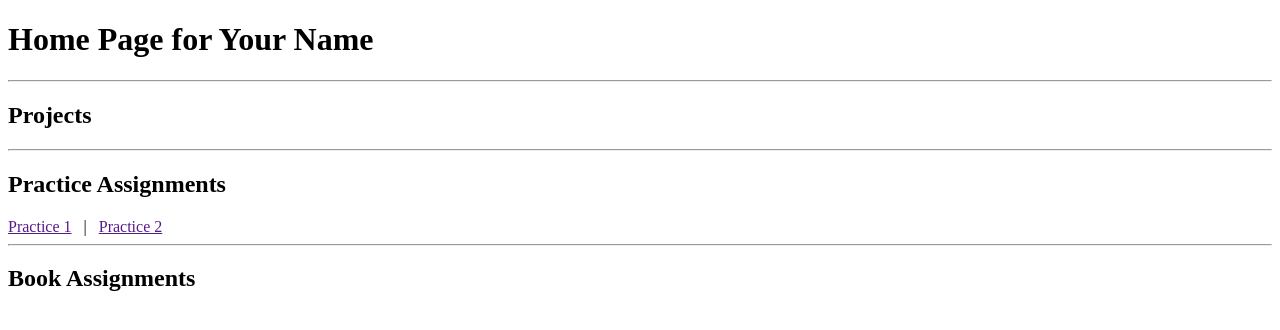
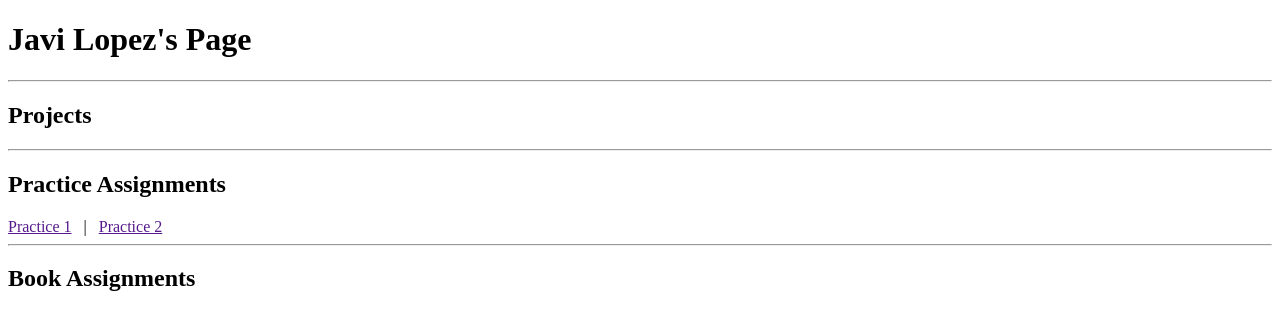
Before and after one commit to customerserviceee/info2420, a plain HTML site: page index.html in a window 1280 px wide. Drawn offline with Linux system fonts and the light colour scheme.

Commit message:
Update index.html

```diff
--- a/index.html
+++ b/index.html
@@ -6,7 +6,7 @@
 </head>
 
 <body>
-<h1>Home Page for Your Name</h1>
+<h1>Javi Lopez's Page</h1>
 <hr />
 <h2>Projects</h2>
 <hr />
```
